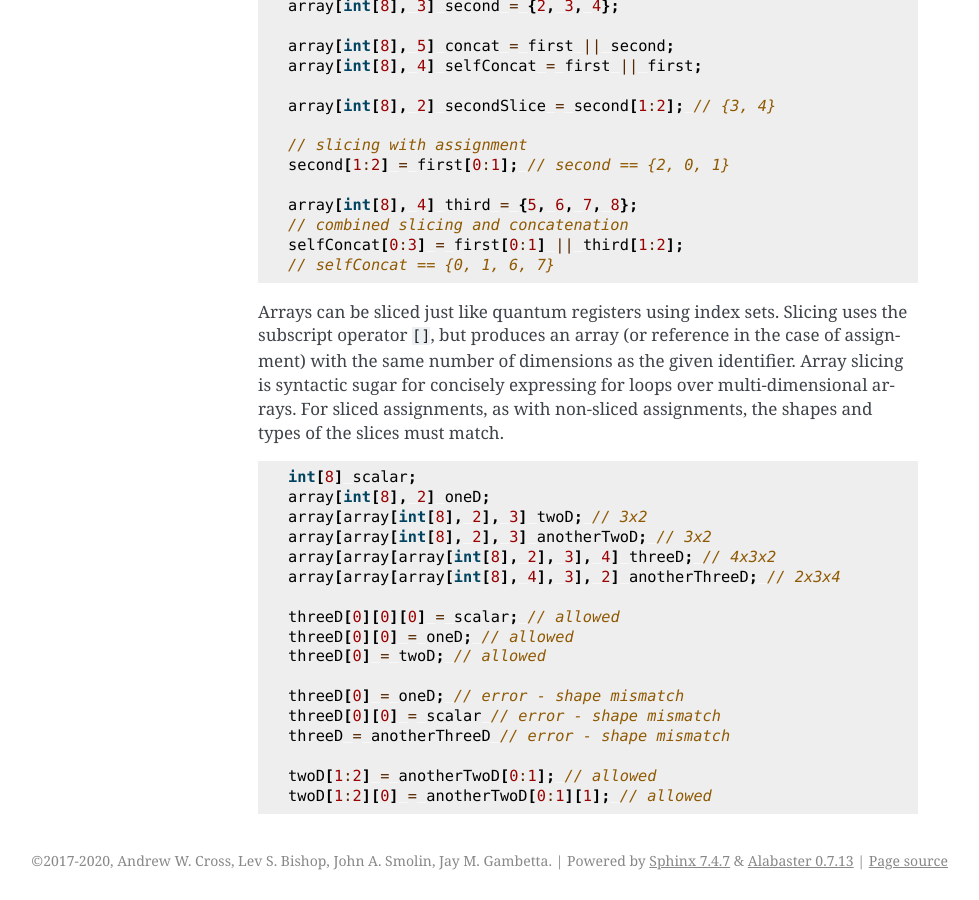
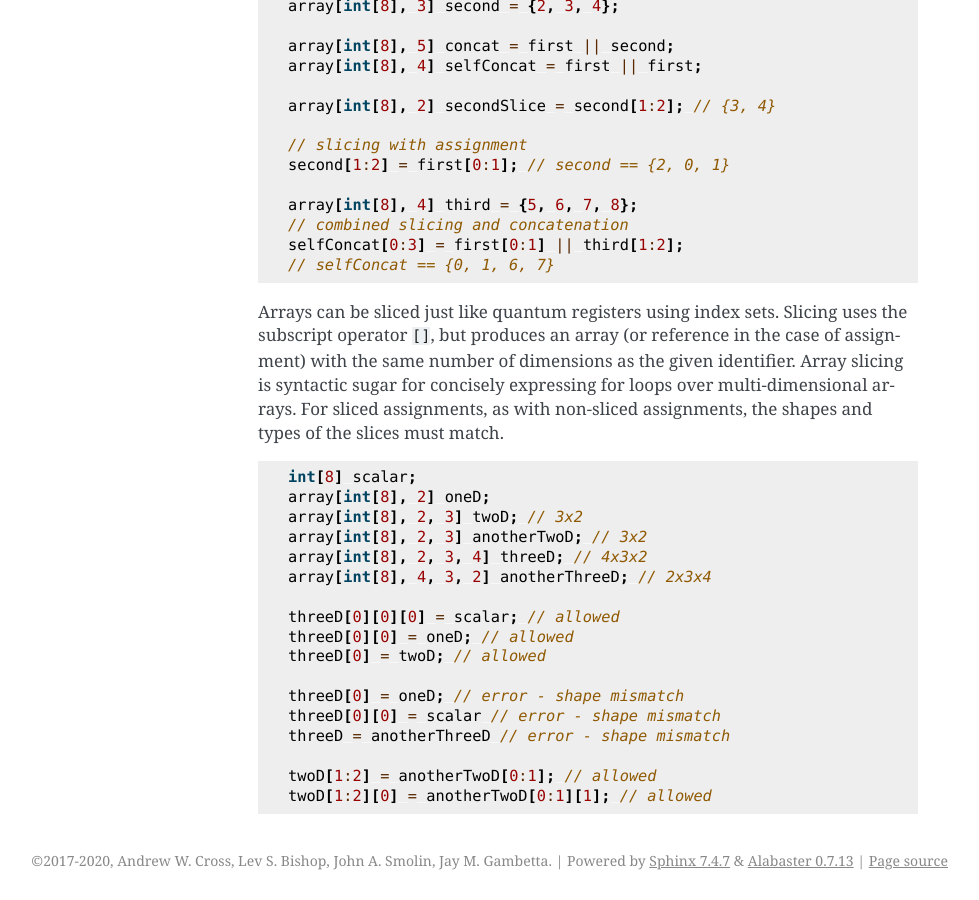
Before and after one commit to openqasm/openqasm, a Sphinx documentation site: the page built from source/language/types.rst, in a window 1280 px wide and 900 px high, scrolled down 8979 px. Shown: the whole window, without its empty margins (162-1141 px from the left). Built offline with Sphinx 7.4.7, drawn with Linux system fonts in a browser that asks for light colours; pages that are not in the unit, such as notebooks, are missing from menus; cross-references to code outside the pages are shown as plain code; some of the changed text lies outside the part shown.

Commit message:
Update multi-dimensional array type specifier syntax to use array[type, dim1, dim2, ..., dimN]

```diff
--- a/source/language/types.rst
+++ b/source/language/types.rst
@@ -278,7 +278,7 @@ can be accessed, using the following general syntax:
 .. code-block:: c
 
    array[int[32], 5] myArray = {0, 1, 2, 3, 4};
-   array[array[float[32], 2], 3] multiDim = {{1.1, 1.2}, {2.1, 2.2}, {3.1, 3.2}};
+   array[float[32], 2, 3] multiDim = {{1.1, 1.2}, {2.1, 2.2}, {3.1, 3.2}};
 
    int[32] firstElem = myArray[0]; // 0
    int[32] lastElem = myArray[4]; // 4
@@ -309,7 +309,7 @@ the shape and type of the assigned value must match that of the reference.
 .. code-block:: c
 
    array[int[8], 3] aa;
-   array[array[int[8], 3], 4] bb;
+   array[int[8], 3, 4] bb;
 
    bb[0] = aa; // all of aa is copied to first element of bb
    bb[0][1] = aa[2] // last element of aa is copied to one element of bb
@@ -485,10 +485,10 @@ the slices must match.
 
    int[8] scalar;
    array[int[8], 2] oneD;
-   array[array[int[8], 2], 3] twoD; // 3x2
-   array[array[int[8], 2], 3] anotherTwoD; // 3x2
-   array[array[array[int[8], 2], 3], 4] threeD; // 4x3x2
-   array[array[array[int[8], 4], 3], 2] anotherThreeD; // 2x3x4
+   array[int[8], 2, 3] twoD; // 3x2
+   array[int[8], 2, 3] anotherTwoD; // 3x2
+   array[int[8], 2, 3, 4] threeD; // 4x3x2
+   array[int[8], 4, 3, 2] anotherThreeD; // 2x3x4
 
    threeD[0][0][0] = scalar; // allowed
    threeD[0][0] = oneD; // allowed
```
